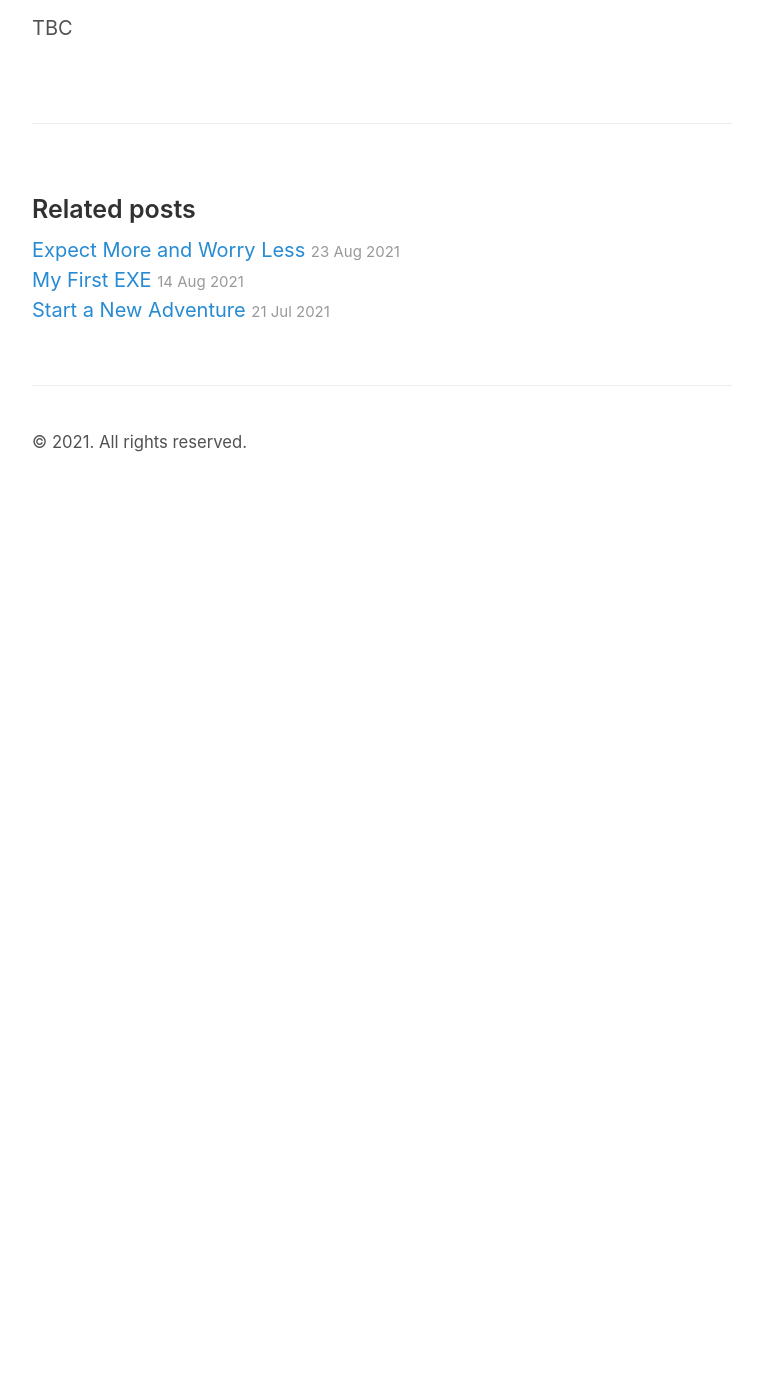
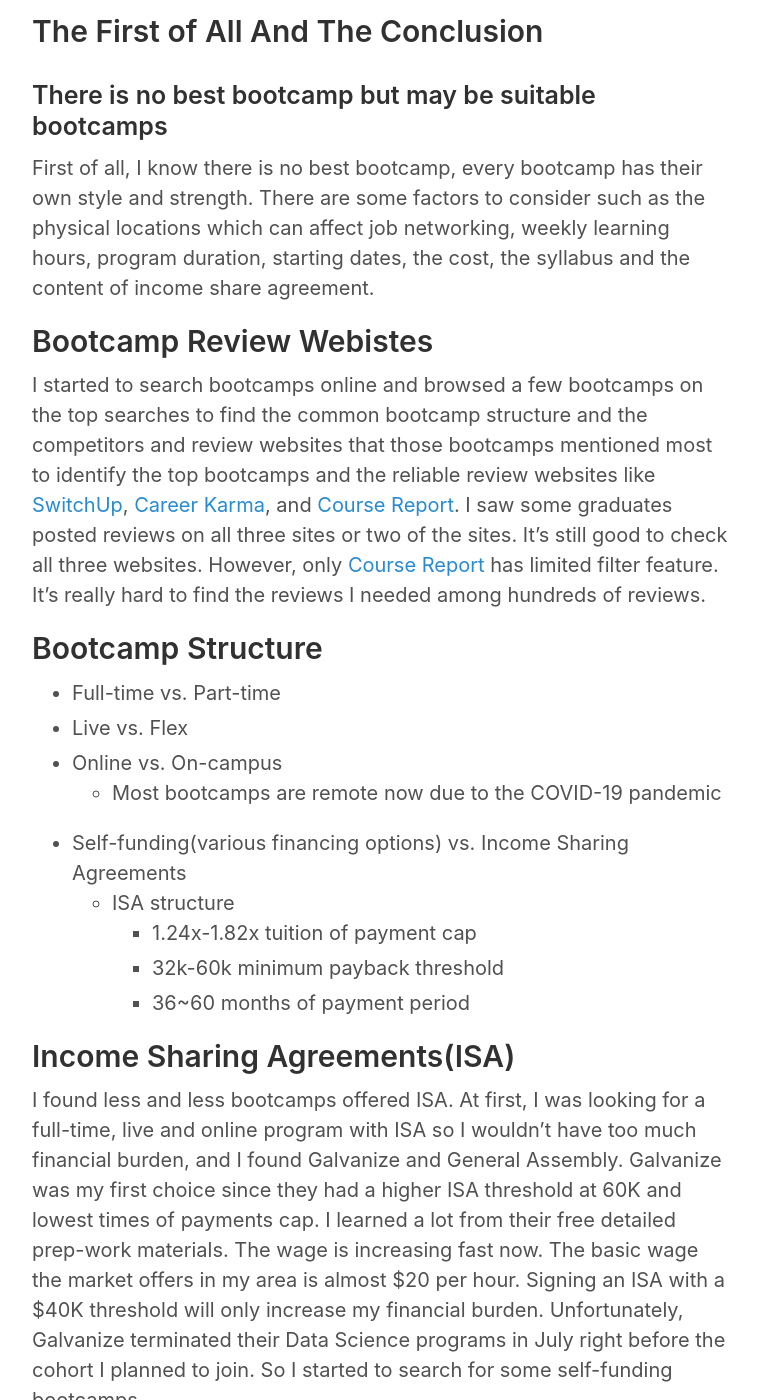
Before and after one commit to koscew/koscew.github.io, a Jekyll site: the page built from _posts/2021-08-06-Exploring_bootcamps.md, in a window 1280 px wide and 1400 px high, scrolled down 300 px. Shown: the whole window, without its empty margins (258-1021 px from the left). Built offline with Jekyll 4.4.1, drawn with Linux system fonts in a browser that asks for light colours; before the commit the page ends 900 px from its top, so only the background shows below that; some of the changed text lies outside the part shown.

Commit message:
Try Markdown links and update 8/6 post

```diff
--- a/_posts/2021-08-06-Exploring_bootcamps.md
+++ b/_posts/2021-08-06-Exploring_bootcamps.md
@@ -3,4 +3,33 @@
 title: Exploring and Searching for Suitable Bootcamp
 ---
 
+## The First of All And The Conclusion
+### There is no best bootcamp but may be suitable bootcamps
+First of all, I know there is no best bootcamp, every bootcamp has their own style and strength. There are some factors to consider such as the physical locations which can affect job networking, weekly learning hours, program duration, starting dates, the cost, the syllabus and the content of income share agreement.
+
+## Bootcamp Review Webistes
+I started to search bootcamps online and browsed a few bootcamps on the top searches to find the common bootcamp structure and the competitors and review websites that those bootcamps mentioned most to identify the top bootcamps and the reliable review websites like [SwitchUp], [Career Karma], and [Course Report]. I saw some graduates posted reviews on all three sites or two of the sites. It's still good to check all three websites. However, only [Course Report] has limited filter feature. It's really hard to find the reviews I needed among hundreds of reviews.
+
+## Bootcamp Structure
+* Full-time vs. Part-time
+* Live vs. Flex
+* Online vs. On-campus
+    * Most bootcamps are remote now due to the COVID-19 pandemic
+* Self-funding(various financing options) vs. Income Sharing Agreements
+    * ISA structure
+        * 1.24x-1.82x tuition of payment cap
+        * 32k-60k minimum payback threshold
+        * 36~60 months of payment period
+
+## Income Sharing Agreements(ISA)
+I found less and less bootcamps offered ISA. At first, I was looking for a full-time, live and online program with ISA so I wouldn't have too much financial burden, and I found Galvanize and General Assembly. Galvanize was my first choice since they had a higher ISA threshold at 60K and lowest times of payments cap. I learned a lot from their free detailed prep-work materials. The wage is increasing fast now. The basic wage the market offers in my area is almost $20 per hour. Signing an ISA with a $40K threshold will only increase my financial burden. Unfortunately, Galvanize terminated their Data Science programs in July right before the cohort I planned to join. So I started to search for some self-funding bootcamps.
+
+## Admission Processes
 TBC
+
+## Findings
+Actually, I'm still worried about the outcomes. After researching, I found it's more difficult to find a DS job now than a SDE job and also harder than past few years. The threshold of a data scientist becomes higher and higher. I can see the competition of the bootcamp industry is getting fiercer as well since everything goes online and many colleges and universities also offer programs now.  I also found many bootcamp instructors were bootcamp students two to three years ago. I'm not sure whether this structure will work out. There are also many other options such as a Master program and self-learning. I just decided to do the bootcamp less than a month ago. It's hard to make a big decision within this short time. The next few months will be the best time for me to do it although it's already late to get into this field. I have to spend my time efficiently and I will embrace the challenges.
+
+[Career Karma]: https://careerkarma.com/
+[Course Report]: https://www.coursereport.com/
+[Switchup]: https://www.switchup.org/
```
Also changed, not shown: _posts/2021-07-21-Start_a_New_Adventure.md (+4 -1 lines), _posts/2021-08-14-My_First_EXE.md (+1 -0 lines), about.md (+11 -3 lines).
